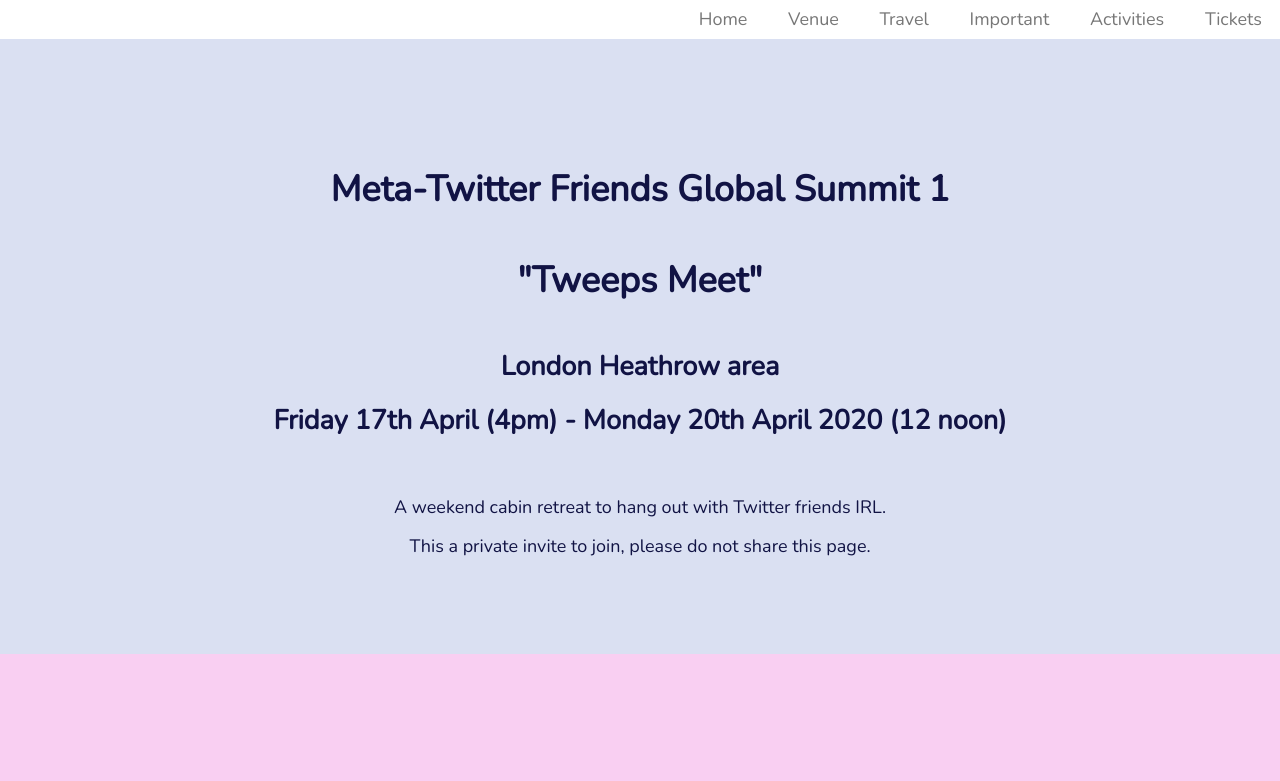
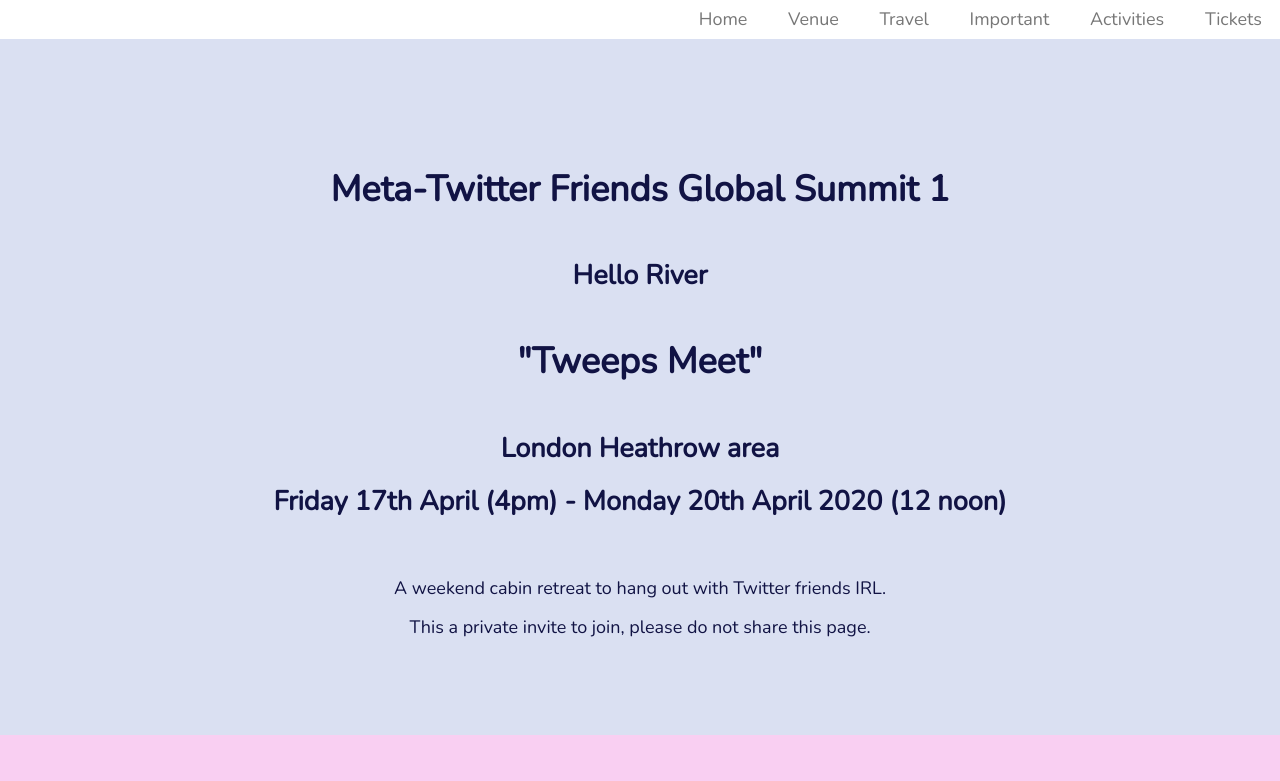
Before and after one commit to pinkfluffica/sensemaker-website, a plain HTML site: page dist/summit2020.html in a window 1280 px wide. Shown: the top 781 px of the page. Drawn offline with nearby package versions, Linux system fonts and the light colour scheme.

Commit message:
Hello River

```diff
--- a/dist/summit2020.html
+++ b/dist/summit2020.html
@@ -21,6 +21,7 @@
 	<div class="section splash">
 		<div class="text">
 			<h1>Meta-Twitter Friends Global Summit 1</h1>
+			<h2>Hello River</h2>
 			<h1>"Tweeps Meet"</h1>
 			<h2>London Heathrow area</h2>
 			<h2>Friday 17th April (4pm) - Monday 20th April 2020 (12 noon)</h2>
```
